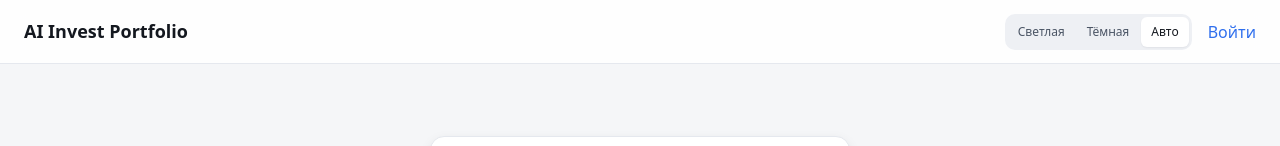
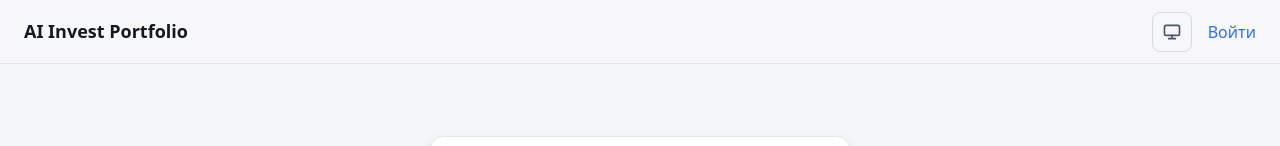
Before and after one commit to Unterseiter/AI-invest-portfolio, a React (Vite) app in the folder AI-invest-portfolio/: page /auth in a window 1280 px wide. Shown: the top 146 px of the page. Built offline with nearby package versions, Linux system fonts and the light colour scheme.

Commit message:
v0.1.2.2
Change Theme toggle button.
Added svg icons in assets and changed toggle to button

```diff
--- a/AI-invest-portfolio/src/app/layouts/PublicLayout.module.scss
+++ b/AI-invest-portfolio/src/app/layouts/PublicLayout.module.scss
@@ -18,7 +18,7 @@
   gap: $spacing-md;
   height: $header-height-mobile;
   padding: 0 $spacing-lg;
-  background: rgba(var(--bg-header-rgb), 0.85);
+  background: rgba(var(--bg-header-rgb), 0.2);
   backdrop-filter: blur(12px);
   border-bottom: 1px solid var(--border-secondary);
 
--- /dev/null
+++ b/AI-invest-portfolio/src/assets/svg/ThemeIcons.jsx
@@ -0,0 +1,58 @@
+export function SunIcon({ size = 20, className }) {
+  return (
+    <svg
+      width={size}
+      height={size}
+      viewBox="0 0 24 24"
+      fill="none"
+      stroke="currentColor"
+      strokeWidth="2"
+      strokeLinecap="round"
+      strokeLinejoin="round"
+      className={className}
+      aria-hidden="true"
+    >
+      <circle cx="12" cy="12" r="4" />
+      <path d="M12 2v2M12 20v2M4.93 4.93l1.41 1.41M17.66 17.66l1.41 1.41M2 12h2M20 12h2M4.93 19.07l1.41-1.41M17.66 6.34l1.41-1.41" />
+    </svg>
+  );
+}
+
+export function MoonIcon({ size = 20, className }) {
+  return (
+    <svg
+      width={size}
+      height={size}
+      viewBox="0 0 24 24"
+      fill="none"
+      stroke="currentColor"
+      strokeWidth="2"
+      strokeLinecap="round"
+      strokeLinejoin="round"
+      className={className}
+      aria-hidden="true"
+    >
+      <path d="M21 12.79A9 9 0 1 1 11.21 3 7 7 0 0 0 21 12.79z" />
+    </svg>
+  );
+}
+
+export function SystemIcon({ size = 20, className }) {
+  return (
+    <svg
+      width={size}
+      height={size}
+      viewBox="0 0 24 24"
+      fill="none"
+      stroke="currentColor"
+      strokeWidth="2"
+      strokeLinecap="round"
+      strokeLinejoin="round"
+      className={className}
+      aria-hidden="true"
+    >
+      <rect x="3" y="4" width="18" height="12" rx="2" />
+      <path d="M8 20h8M12 16v4" />
+    </svg>
+  );
+}
--- a/AI-invest-portfolio/src/features/theme/ui/ThemeToggle.jsx
+++ b/AI-invest-portfolio/src/features/theme/ui/ThemeToggle.jsx
@@ -1,30 +1,36 @@
 import { useThemeStore } from '../model/themeStore';
+import { SunIcon, MoonIcon, SystemIcon } from '@/assets/svg/ThemeIcons.jsx';
 import styles from './ThemeToggle.module.scss';
 
-const OPTIONS = [
-  { value: 'light', label: 'Светлая' },
-  { value: 'dark', label: 'Тёмная' },
-  { value: 'system', label: 'Авто' },
+const MODES = [
+  { value: 'light', label: 'Светлая тема', Icon: SunIcon },
+  { value: 'dark', label: 'Тёмная тема', Icon: MoonIcon },
+  { value: 'system', label: 'Системная тема', Icon: SystemIcon },
 ];
 
 export default function ThemeToggle() {
   const mode = useThemeStore((s) => s.mode);
   const setMode = useThemeStore((s) => s.setMode);
 
+  const currentIndex = MODES.findIndex((m) => m.value === mode);
+  const current = MODES[currentIndex] ?? MODES[0];
+
+  const handleClick = () => {
+    const next = MODES[(currentIndex + 1) % MODES.length];
+    setMode(next.value);
+  };
+
+  const Icon = current.Icon;
+
   return (
-    <div className={styles.group} role="radiogroup" aria-label="Тема оформления">
-      {OPTIONS.map(({ value, label }) => (
-        <button
-          key={value}
-          type="button"
-          role="radio"
-          aria-checked={mode === value}
-          className={mode === value ? `${styles.option} ${styles.active}` : styles.option}
-          onClick={() => setMode(value)}
-        >
-          {label}
-        </button>
-      ))}
-    </div>
+    <button
+      type="button"
+      className={styles.toggle}
+      onClick={handleClick}
+      aria-label={`Тема: ${current.label}. Нажмите, чтобы переключить.`}
+      title={current.label}
+    >
+      <Icon size={20} />
+    </button>
   );
 }
--- a/AI-invest-portfolio/src/features/theme/ui/ThemeToggle.module.scss
+++ b/AI-invest-portfolio/src/features/theme/ui/ThemeToggle.module.scss
@@ -1,4 +1,3 @@
-// src/features/theme/ui/ThemeToggle.module.scss
 @use '@/styles/tokens' as *;
 
 .group {
@@ -33,3 +32,28 @@
   color: var(--color-primary);
   box-shadow: var(--shadow-small);
 }
+
+.toggle {
+  display: inline-flex;
+  align-items: center;
+  justify-content: center;
+  width: 40px;
+  height: 40px;
+  padding: 0;
+  background: transparent;
+  border: 1px solid var(--border-primary);
+  border-radius: 8px;
+  color: var(--color-secondary);
+  cursor: pointer;
+  transition: background-color 150ms, color 150ms, border-color 150ms;
+
+  &:hover {
+    background: var(--bg-surface-hover);
+    color: var(--color-primary);
+  }
+
+  &:focus-visible {
+    outline: 2px solid var(--color-accent);
+    outline-offset: 2px;
+  }
+}
```
